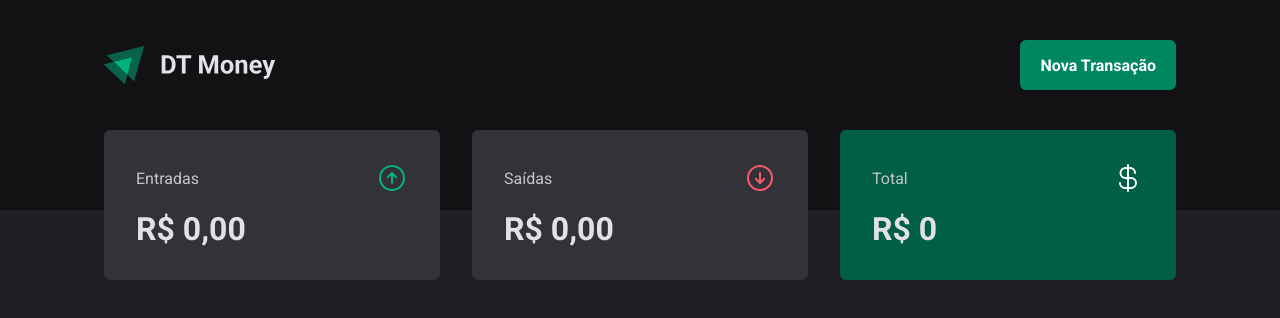
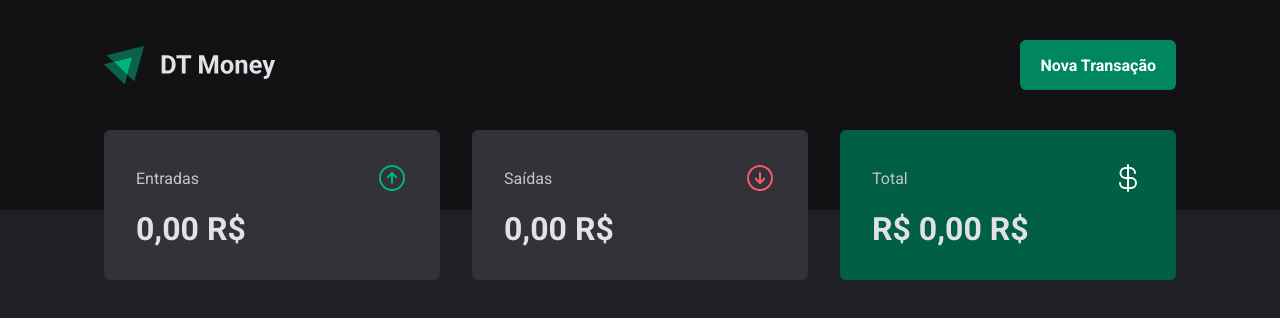
Before and after one commit to Jecilia/dt-money, a React (Vite) app: page / in a window 1280 px wide. Shown: the top 318 px of the page. Built offline with nearby package versions, Linux system fonts and the light colour scheme; no server answers.

Commit message:
Formatting values

```diff
--- a/src/components/summary/index.tsx
+++ b/src/components/summary/index.tsx
@@ -2,6 +2,7 @@
 import { SummaryCard, SummaryContainer } from './styles'
 import { useContext } from 'react'
 import { TransactionsContext } from '../../contexts/TransactionsContext'
+import { priceFormatter } from '../../utils/formatter'
 
 export function Summary() {
   const { transactions } = useContext(TransactionsContext)
@@ -31,7 +32,7 @@
           <span>Entradas</span>
           <ArrowCircleUp size={32} color="#00b37e" />
         </header>
-        <strong>R$ {summary.income},00</strong>
+        <strong>{priceFormatter.format(summary.income)}</strong>
       </SummaryCard>
 
       <SummaryCard>
@@ -39,14 +40,14 @@
           <span>Saídas</span>
           <ArrowCircleDown size={32} color="#f75a68" />
         </header>
-        <strong>R$ {summary.outcome},00</strong>
+        <strong>{priceFormatter.format(summary.outcome)}</strong>
       </SummaryCard>
       <SummaryCard variant="green">
         <header>
           <span>Total</span>
           <CurrencyDollar size={32} color="#ffff" />
         </header>
-        <strong>R$ {summary.total}</strong>
+        <strong>R$ {priceFormatter.format(summary.total)}</strong>
       </SummaryCard>
     </SummaryContainer>
   )
--- a/src/pages/transactions/index.tsx
+++ b/src/pages/transactions/index.tsx
@@ -8,6 +8,7 @@
   TransactionsContainer,
   TransactionsTable,
 } from './styles'
+import { dateFormatter, priceFormatter } from '../../utils/formatter'
 
 export function Transactions() {
   const { transactions } = useContext(TransactionsContext)
@@ -24,15 +25,12 @@
                 <td width="50%">{transaction.description}</td>
                 <td>
                   <PriceHighlight variant={transaction.type}>
-                    {transaction.type === 'outcome' ? '- ' : ''}
-                    {new Intl.NumberFormat('pt-BR', {
-                      style: 'currency',
-                      currency: 'BRL',
-                    }).format(transaction.price)}
+                    {transaction.type === 'outcome' && '- '}
+                    {priceFormatter.format(transaction.price)}
                   </PriceHighlight>
                 </td>
                 <td>{transaction.category}</td>
-                <td>{new Intl.DateTimeFormat('pt-BR').format(new Date())}</td>
+                <td>{dateFormatter.format(new Date(transaction.createdAt))}</td>
               </tr>
             ))}
           </tbody>
--- /dev/null
+++ b/src/utils/formatter.ts
@@ -0,0 +1,6 @@
+export const dateFormatter = new Intl.DateTimeFormat('pt-pt')
+
+export const priceFormatter = new Intl.NumberFormat('pt-pt', {
+  style: 'currency',
+  currency: 'BRL',
+})
```
